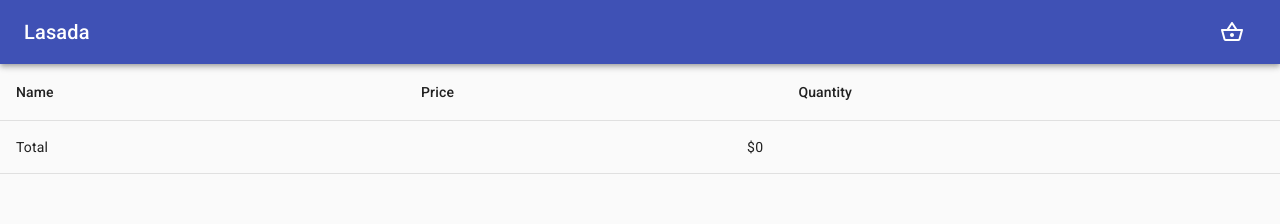
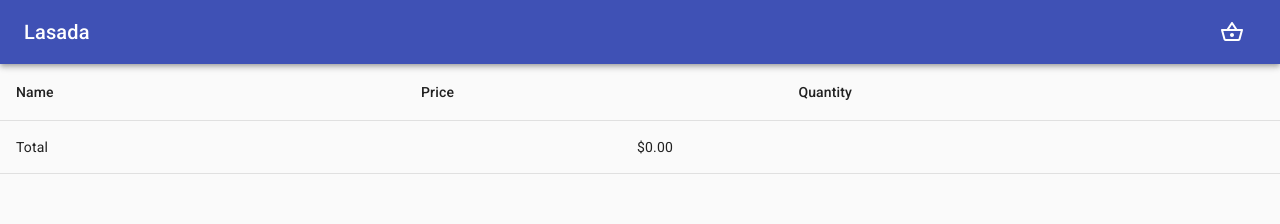
Before and after one commit to Stewart86/shopping-cart, a React (Create React App) app: page /cart in a window 1280 px wide. Shown: the top 224 px of the page. Built offline with nearby package versions, Linux system fonts and the light colour scheme.

Commit message:
add currency formatter and refine test case

```diff
--- /dev/null
+++ b/src/helpers/formatter.js
@@ -0,0 +1,8 @@
+export const formatCurrency = (price) => {
+    const formatter = new Intl.NumberFormat("en-SG", {
+        style: "currency",
+        currency: "SGD",
+        minimumFractionDigits: 2
+    })
+    return formatter.format(price)
+}
--- a/src/pages/Cart.jsx
+++ b/src/pages/Cart.jsx
@@ -10,6 +10,7 @@
 import { CartContext } from "../contexts/CartProvider"
 import React from "react"
 import { calculateTotal } from "../helpers/calculation"
+import { formatCurrency } from "../helpers/formatter"
 import { useContext } from "react"
 
 export const Cart = () => {
@@ -29,7 +30,7 @@
           {Object.keys(cartItems).map((pid) => (
             <TableRow key={cartItems[pid].id}>
               <TableCell>{cartItems[pid].title}</TableCell>
-              <TableCell>{cartItems[pid].price}</TableCell>
+              <TableCell>{formatCurrency(cartItems[pid].price)}</TableCell>
               <TableCell>{cartItems[pid].quantity}</TableCell>
             </TableRow>
           ))}
@@ -39,7 +40,7 @@
         <TableBody>
           <TableRow>
             <TableCell>Total</TableCell>
-            <TableCell>${calculateTotal(cartItems)}</TableCell>
+            <TableCell>{formatCurrency(calculateTotal(cartItems))}</TableCell>
           </TableRow>
         </TableBody>
       </Table>
```
Also changed, not shown: 2 other files (tests, documents, lock files or other folders).
